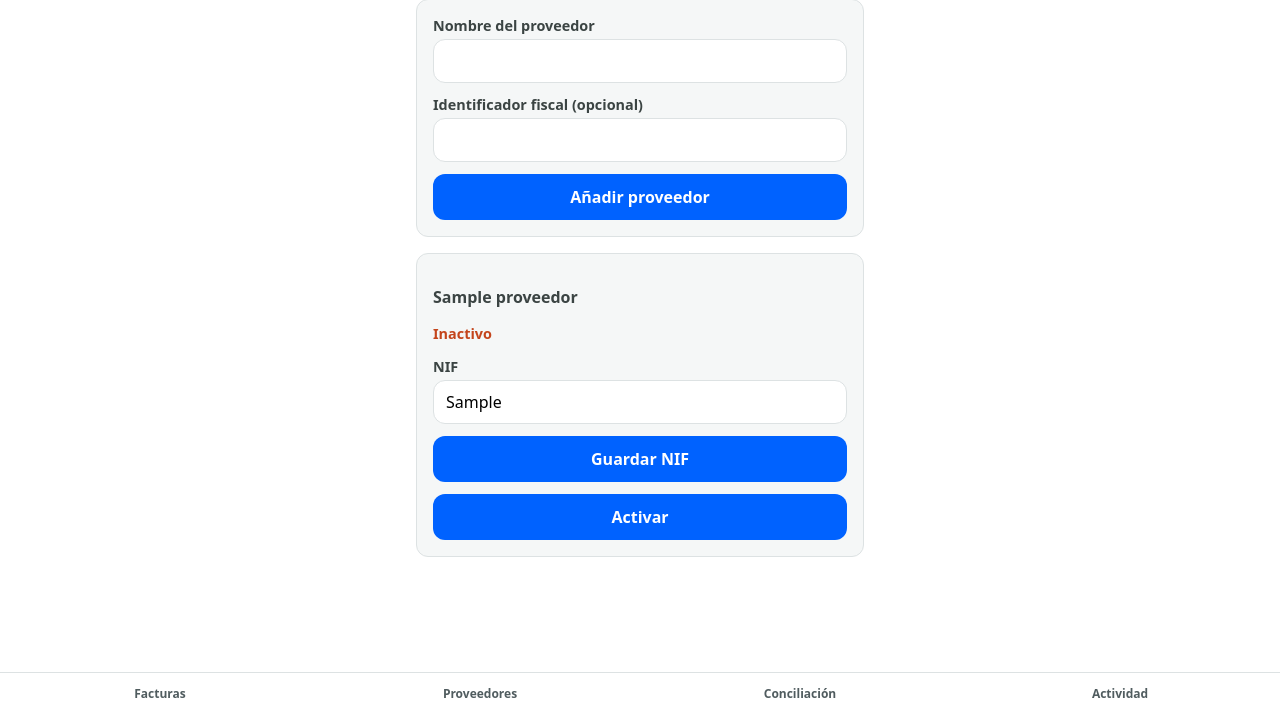
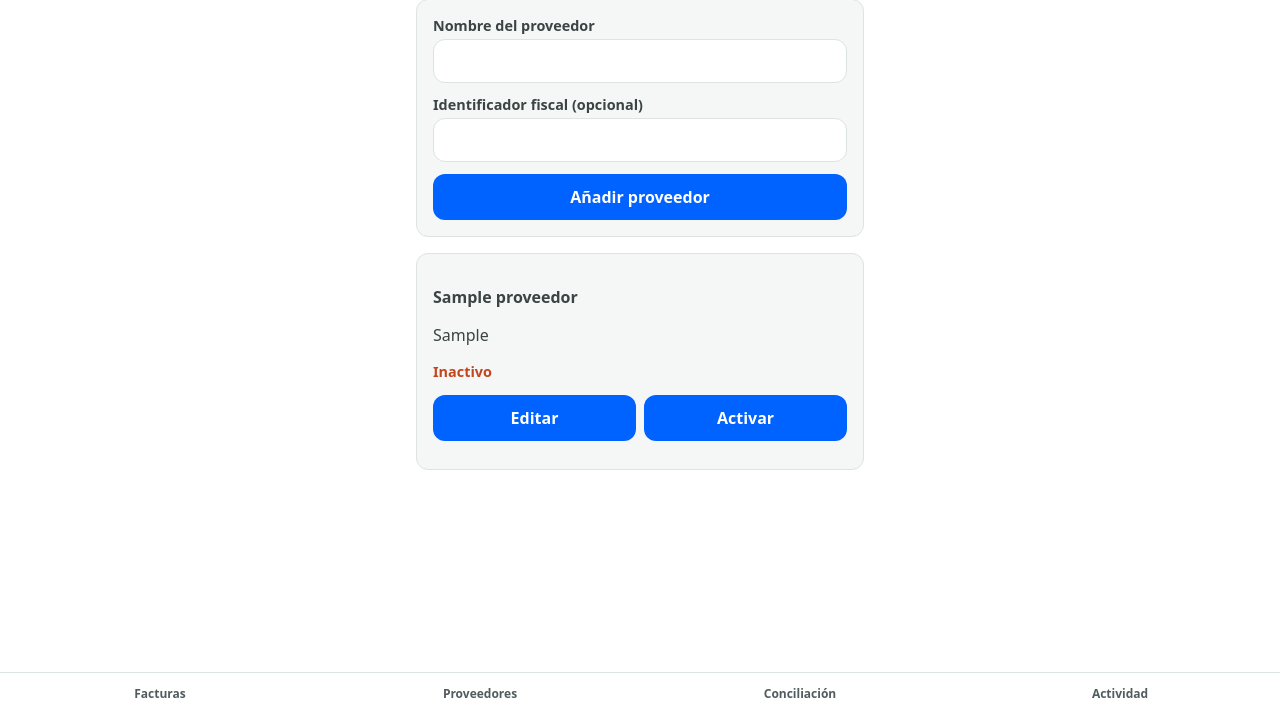
Before and after one commit to islecaia/Viberano, a FastAPI app: template app/templates/providers.html in a window 1280 px wide. Shown: the part 86-800 px from the top of the page. Run offline with FastAPI, Linux system fonts and the light colour scheme; the template is opened without the code that fills it: most values are stand-ins (such as "Sample title", 1, 10 or a date in 2020).

Commit message:
fix: rediseño tarjetas de proveedor con modo edición inline

```diff
--- a/app/templates/base.html
+++ b/app/templates/base.html
@@ -72,6 +72,9 @@
       cursor: pointer;
       width: 100%;
     }
+    .button-row { display: flex; gap: 8px; margin-bottom: 12px; }
+    .button-row button { width: auto; flex: 1; }
+    .button-row button.secondary { background: var(--surface-muted); color: var(--text-primary); border: 1px solid var(--border); }
     .status { font-weight: 600; font-size: 0.9rem; }
     .status.conectada { color: #1E9E5A; }
     .status.desconectada, .status.requiere_reautorizacion { color: #C4451C; }
--- a/app/templates/providers.html
+++ b/app/templates/providers.html
@@ -14,17 +14,29 @@
 
   {% for proveedor in proveedores %}
     <div class="card">
-      <p><strong>{{ proveedor.nombre }}</strong></p>
-      <p class="status {{ 'conectada' if proveedor.activo else 'desconectada' }}">{{ 'Activo' if proveedor.activo else 'Inactivo' }}</p>
+      <div class="provider-view" id="view-{{ proveedor.id }}">
+        <p><strong>{{ proveedor.nombre }}</strong></p>
+        <p>{{ proveedor.identificador_fiscal or 'Sin NIF' }}</p>
+        <p class="status {{ 'conectada' if proveedor.activo else 'desconectada' }}">{{ 'Activo' if proveedor.activo else 'Inactivo' }}</p>
+        <div class="button-row">
+          <button type="button" class="edit-button" data-id="{{ proveedor.id }}">Editar</button>
+          <button type="button" class="toggle-activo" data-id="{{ proveedor.id }}" data-activo="{{ 'true' if proveedor.activo else 'false' }}">
+            {{ 'Desactivar' if proveedor.activo else 'Activar' }}
+          </button>
+        </div>
+      </div>
 
-      <label for="nif-{{ proveedor.id }}">NIF</label>
-      <input id="nif-{{ proveedor.id }}" type="text" class="nif-input" value="{{ proveedor.identificador_fiscal or '' }}" placeholder="Sin NIF" />
-      <button type="button" class="save-nif" data-id="{{ proveedor.id }}" style="margin-bottom:12px;">Guardar NIF</button>
-      <p class="nif-error status desconectada" data-id="{{ proveedor.id }}" style="display:none"></p>
-
-      <button type="button" class="toggle-activo" data-id="{{ proveedor.id }}" data-activo="{{ 'true' if proveedor.activo else 'false' }}">
-        {{ 'Desactivar' if proveedor.activo else 'Activar' }}
-      </button>
+      <div class="provider-edit" id="edit-{{ proveedor.id }}" style="display:none">
+        <label for="nombre-{{ proveedor.id }}">Nombre</label>
+        <input id="nombre-{{ proveedor.id }}" type="text" value="{{ proveedor.nombre }}" />
+        <label for="nif-{{ proveedor.id }}">NIF</label>
+        <input id="nif-{{ proveedor.id }}" type="text" value="{{ proveedor.identificador_fiscal or '' }}" placeholder="Sin NIF" />
+        <div class="button-row">
+          <button type="button" class="save-edit" data-id="{{ proveedor.id }}">Guardar</button>
+          <button type="button" class="cancel-edit secondary" data-id="{{ proveedor.id }}">Cancelar</button>
+        </div>
+        <p class="edit-error status desconectada" data-id="{{ proveedor.id }}" style="display:none"></p>
+      </div>
     </div>
   {% else %}
     <div class="card"><p>Todavía no hay proveedores. Añade el primero arriba.</p></div>
@@ -64,22 +76,44 @@
       });
     });
 
-    document.querySelectorAll(".save-nif").forEach((button) => {
+    document.querySelectorAll(".edit-button").forEach((button) => {
+      button.addEventListener("click", () => {
+        const id = button.dataset.id;
+        document.getElementById(`view-${id}`).style.display = "none";
+        document.getElementById(`edit-${id}`).style.display = "block";
+      });
+    });
+
+    document.querySelectorAll(".cancel-edit").forEach((button) => {
+      button.addEventListener("click", () => {
+        const id = button.dataset.id;
+        document.getElementById(`edit-${id}`).style.display = "none";
+        document.getElementById(`view-${id}`).style.display = "block";
+      });
+    });
+
+    document.querySelectorAll(".save-edit").forEach((button) => {
       button.addEventListener("click", async () => {
         const id = button.dataset.id;
-        const errorEl = document.querySelector(`.nif-error[data-id="${id}"]`);
+        const errorEl = document.querySelector(`.edit-error[data-id="${id}"]`);
         errorEl.style.display = "none";
+        const nombre = document.getElementById(`nombre-${id}`).value.trim();
         const nif = document.getElementById(`nif-${id}`).value.trim();
+        if (!nombre) {
+          errorEl.textContent = "El nombre no puede estar vacío";
+          errorEl.style.display = "block";
+          return;
+        }
         const response = await fetch(`/api/providers/${id}`, {
           method: "PATCH",
           headers: { "Content-Type": "application/json" },
-          body: JSON.stringify({ identificador_fiscal: nif || null }),
+          body: JSON.stringify({ nombre, identificador_fiscal: nif || null }),
         });
         if (response.ok) {
           window.location.reload();
         } else {
           const data = await response.json();
-          errorEl.textContent = data.detail || "No se ha podido guardar el NIF";
+          errorEl.textContent = data.detail || "No se ha podido guardar el proveedor";
           errorEl.style.display = "block";
         }
       });
```
Also changed, not shown: app/api/routes/providers.py (+9 -0 lines), app/models/provider.py (+7 -0 lines).
